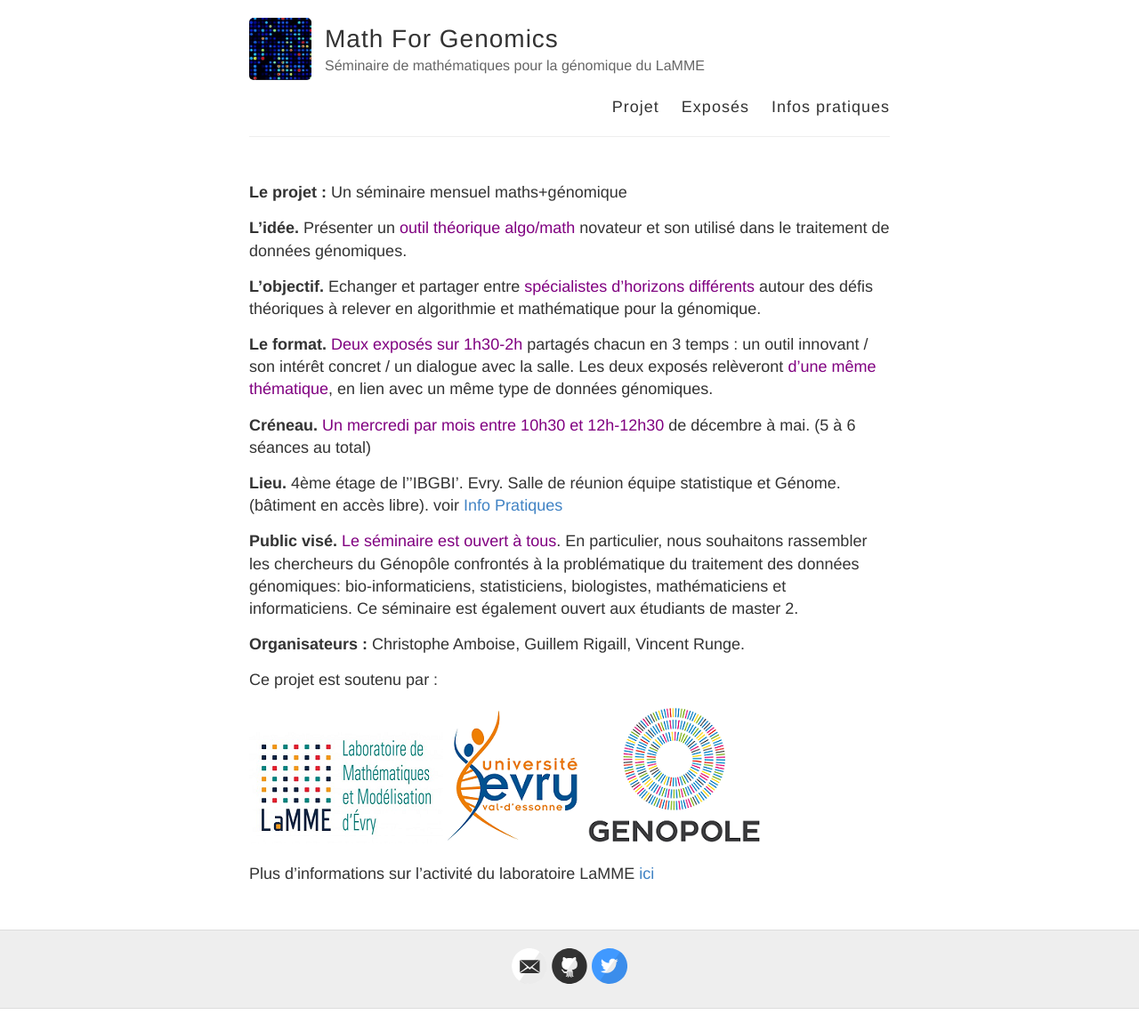
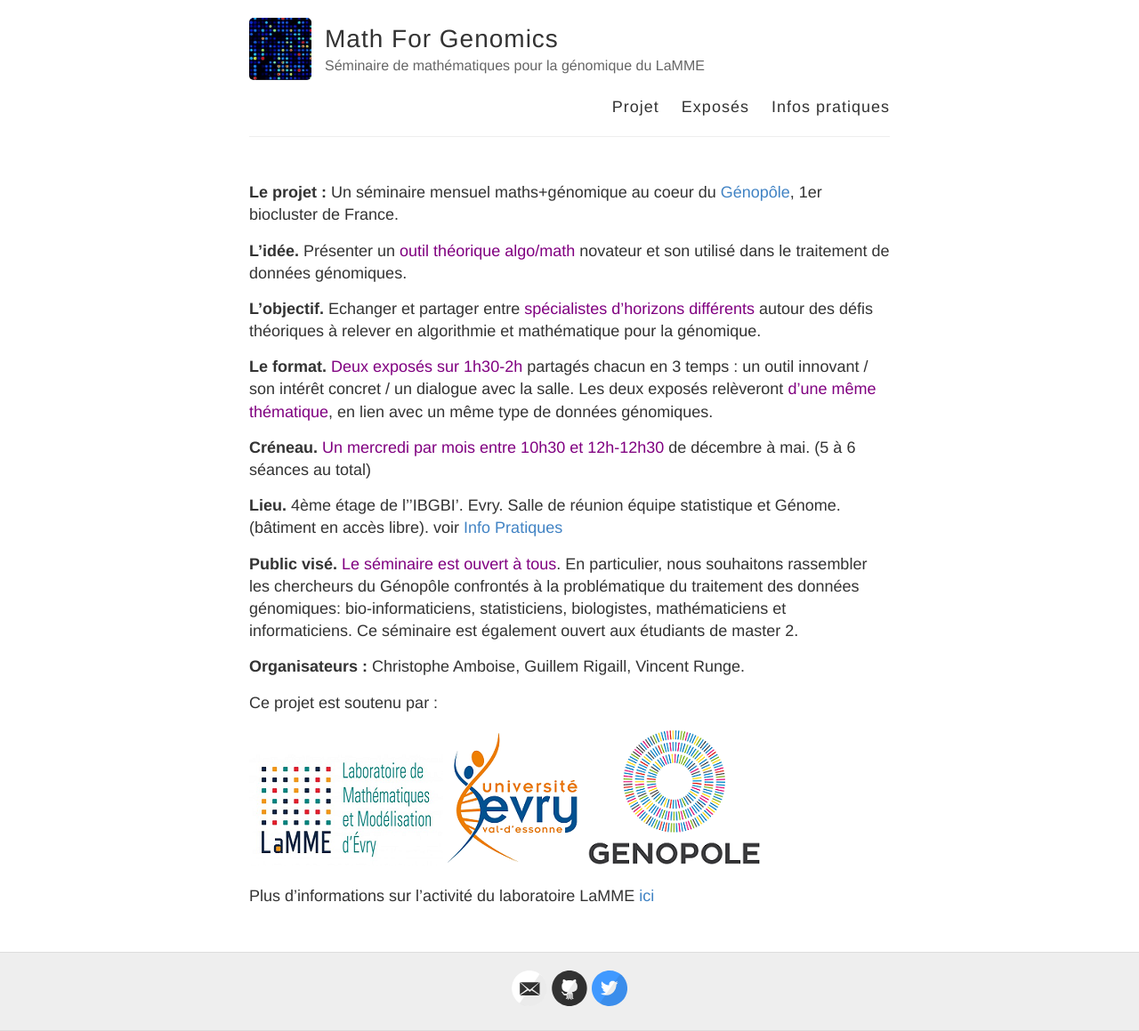
Before and after one commit to MathForGenomics/MathForGenomics.github.io, a Jekyll site: the page built from projet.md, in a window 1280 px wide. Shown: the whole page at 89% size. Built offline with Jekyll 4.4.1, drawn with Linux system fonts in a browser that asks for light colours; before the commit the page ends 1134 px from its top, so only the background shows below that.

Commit message:
Update projet.md

```diff
--- a/projet.md
+++ b/projet.md
@@ -4,7 +4,7 @@ title: Projet
 permalink: /projet/
 ---
 
-**Le projet :** Un séminaire mensuel maths+génomique
+**Le projet :** Un séminaire mensuel maths+génomique au coeur du [Génopôle](https://www.genopole.fr/), 1er biocluster de France.
 
 **L'idée.** Présenter un <span style="color:purple">outil théorique algo/math</span> novateur et son utilisé dans le traitement de données génomiques.
 
```
